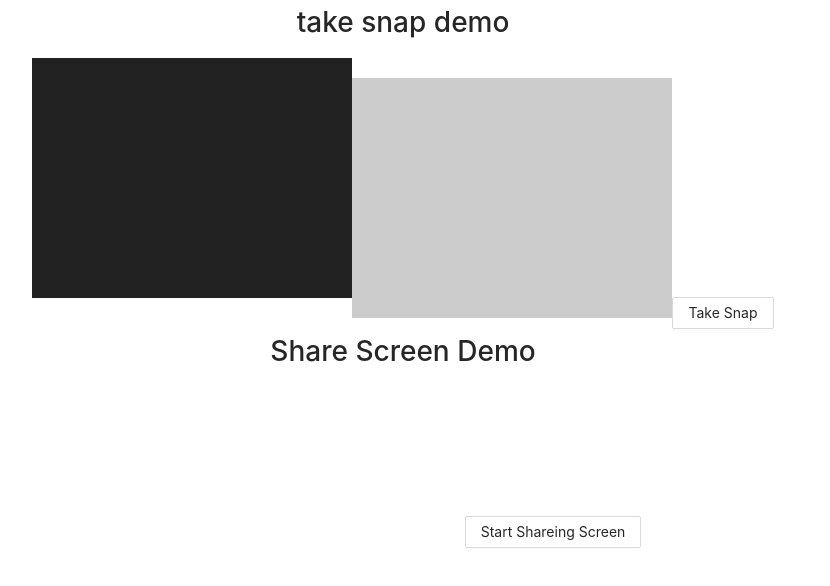
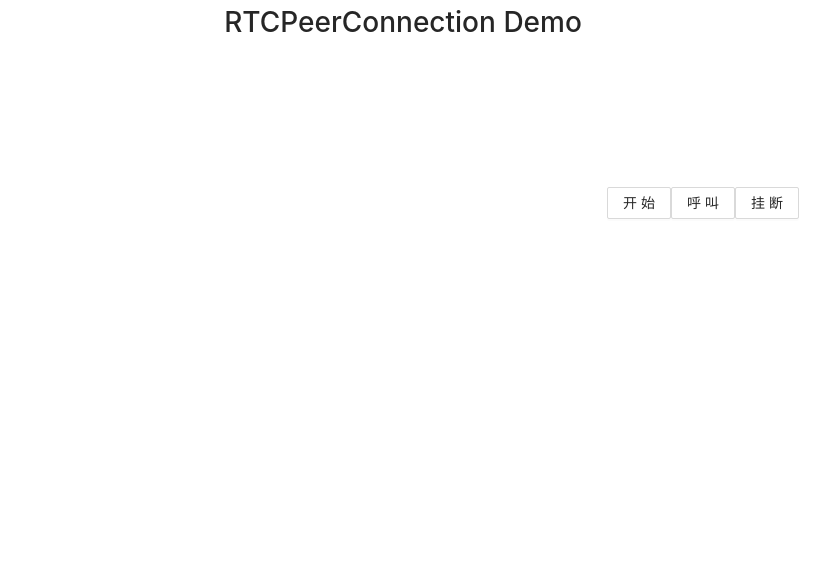
Before and after one commit to liuning108/webrtc, a React (Create React App) app in the folder h5-samples/: page / in a window 1280 px wide. Shown: the top 586 px of the page, without its empty margins (237-1067 px from the left). Built offline with nearby package versions, Linux system fonts and the light colour scheme; no server answers.

Commit message:
add PeerConnection.jsx file for learning RTCPeerConnection

```diff
--- a/h5-samples/src/App.js
+++ b/h5-samples/src/App.js
@@ -1,13 +1,12 @@
 import './App.css';
 import TakeSnap from "./component/TakeSnap";
 import ScreenSharing from "./component/ScreenSharing";
+import PeerConnection from "./component/PeerConnection";
 
 function App() {
   return (
     <div className="App">
-
-      <TakeSnap/>
-      <ScreenSharing/>
+        <PeerConnection/>
     </div>
   );
 }
--- /dev/null
+++ b/h5-samples/src/component/PeerConnection.jsx
@@ -0,0 +1,98 @@
+import React from 'react'
+import {Button} from "antd";
+
+let localVideo
+let remoteVideo
+let localStream
+let peerConnA
+let peerConnB
+
+class PeerConnection extends  React.Component {
+    localVideoRef = React.createRef()
+    remoteVideoRef = React.createRef()
+
+    componentDidMount() {
+        localVideo = this.localVideoRef.current
+        remoteVideo = this.remoteVideoRef.current
+        localVideo.addEventListener("loadedmetadata",()=>{
+            console.log(`本地视频为: videoWidth:${localVideo.videoWidth}px,videoHeight:${localVideo.videoHeight}`)
+        })
+        remoteVideo.addEventListener("loadedmetadata",()=>{
+            console.log(`远端视频为: videoWidth:${remoteVideo.videoWidth}px,videoHeight:${remoteVideo.videoHeight}`)
+        })
+        remoteVideo.addEventListener("resize",()=>{
+            console.log(`远端视频为: videoWidth:${remoteVideo.videoWidth}px,videoHeight:${remoteVideo.videoHeight}`)
+        })
+    }
+
+    start =async ()=>{
+        console.log("获取本地流")
+        try {
+            const  stream = await navigator.mediaDevices.getUserMedia({
+                audio:true,
+                video:true,
+            })
+            localVideo.srcObject = stream
+            localStream = stream
+
+        }catch (e) {
+            console.log("getUserMedia Error:"+e)
+        }
+
+    }
+
+    call= async ()=>{
+        console.log("开始Call")
+        const videoTracks = localStream.getVideoTracks();
+        const audioTracks = localStream.getAudioTracks();
+        if(videoTracks.length>0){
+            console.log(`使用的视频设备为:${videoTracks[0].label}`)
+        }
+        if(audioTracks.length>0){
+            console.log(`使用的视频设备为:${audioTracks[0].label}`)
+        }
+
+       let  configuration={"iceServers":[{"urls":["turn:stun.l.liuningff.xyz"],"username":"liuning","credential":"123456"}],"iceTransportPolicy":"all","iceCandidatePoolSize":"0"}
+        peerConnA = new RTCPeerConnection(configuration)
+        console.log("本地的PeerConnection"+peerConnA)
+        peerConnA.addEventListener("icecandidate",this.onlceCandidateA)
+        peerConnA.addEventListener("iceconnectionstatechange",this.onlceStateChangeA)
+
+        peerConnB = new RTCPeerConnection(configuration)
+        console.log("远端的PeerConnection"+peerConnB)
+
+        try {
+        }catch (e){
+
+        }
+    }
+
+    onlceStateChangeA(){
+        alert("onlceStateChangeA")
+    }
+    onlceCandidateA = async(event)=>{
+        try{
+            alert(event.candidate)
+        }catch (e){
+
+        }
+    }
+
+
+    render() {
+        return (
+            <div className={"container"}>
+                <h1>
+                    <span>RTCPeerConnection Demo</span>
+                </h1>
+                <video ref={this.localVideoRef} playsInline autoPlay muted/>
+                <video ref={this.remoteVideoRef}  playsInline autoPlay muted/>
+                <Button onClick={this.start}>开始</Button>
+                <Button onClick={this.call}>呼叫</Button>
+                <Button>挂断</Button>
+
+            </div>
+        )
+    }
+}
+export  default PeerConnection
```
Also changed, not shown: 1 other file (tests, documents, lock files or other folders).
